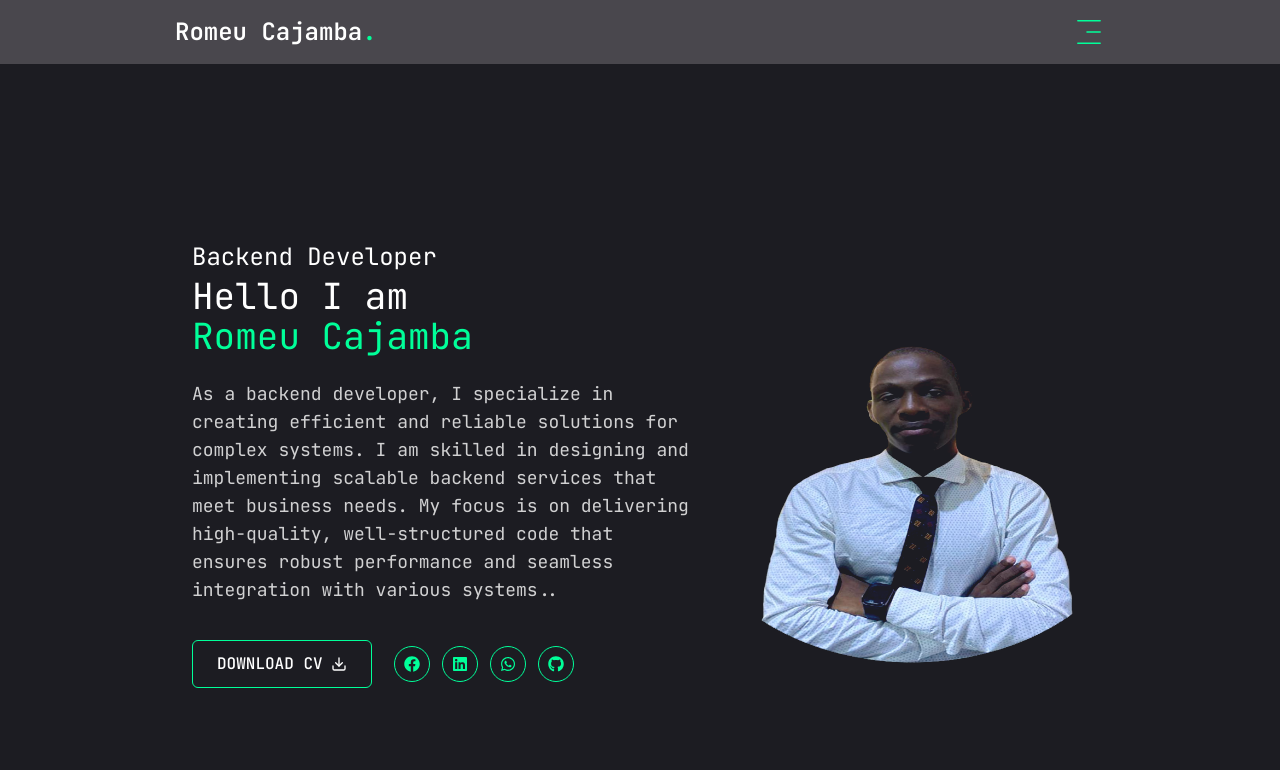
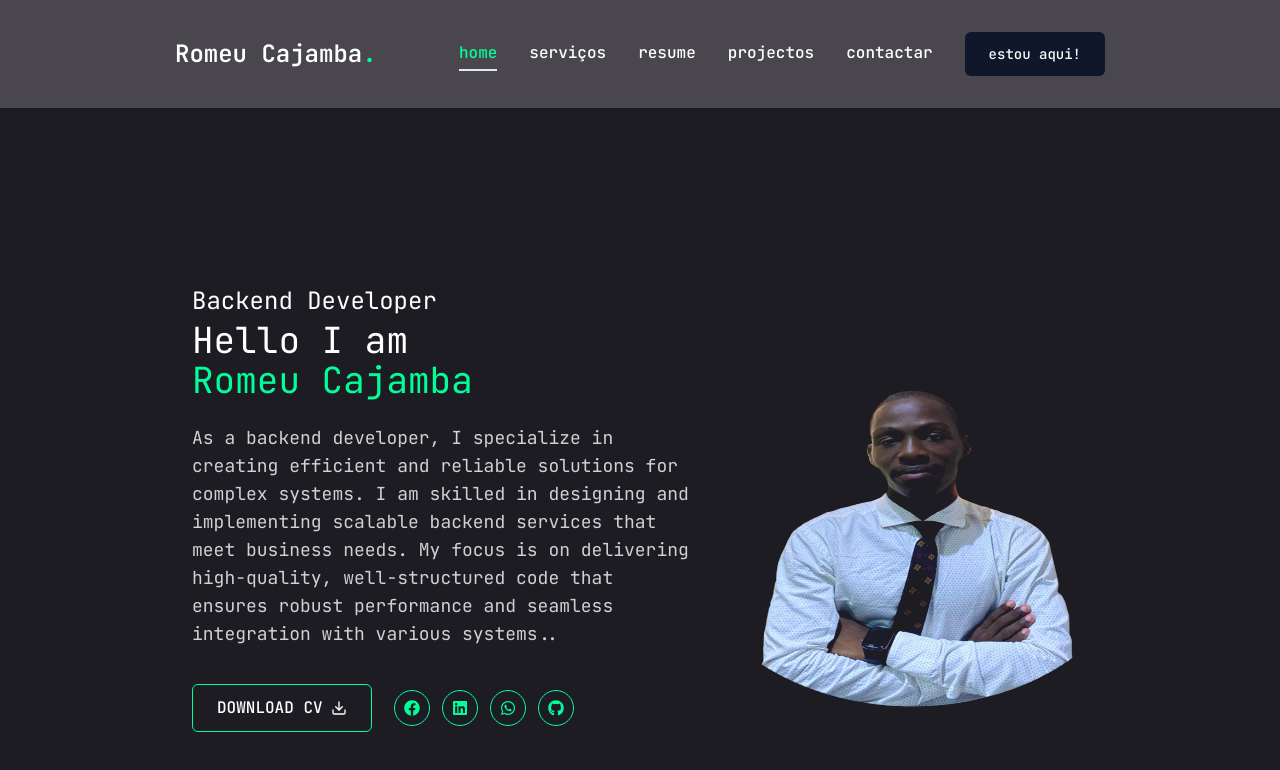
Before and after one commit to romeucajamba/portfolio_Cajamba, a Next.js app: page / in a window 1280 px wide. Shown: the top 770 px of the page. Built offline with nearby package versions, Linux system fonts and the light colour scheme.

Commit message:
feat: meun

```diff
--- a/src/components/Header.tsx
+++ b/src/components/Header.tsx
@@ -1,11 +1,10 @@
 import Link from "next/link";
-import  { Nav }  from "./Nav";
+import { Nav } from "./Nav";
 import { Button } from "./ui/button";
 import { MobileNav } from "./MobileNav";
 
-
-export function Header(){
-    return(
+export function Header() {
+    return (
         <header className="py-4 xl:py-8 text-white bg-pink-50/20">
             <div className="container mx-auto flex justify-between items-center">
 
@@ -16,18 +15,19 @@ export function Header(){
                     </h1>
                 </Link>
 
-                <div className="hidden xl:flex items-center gap-8 py-4 xl:py-8">
+                {/* Menu links for larger screens */}
+                <div className="hidden lg:flex items-center gap-8 py-4 xl:py-8">
                     <Nav />
                     <Link href="/contact">
                         <Button>estou aqui!</Button>
                     </Link>
-
                 </div>
 
-                <div className="xl:hidden">
-                    <MobileNav/>
+                {/* Mobile menu icon */}
+                <div className="lg:hidden">
+                    <MobileNav />
                 </div>
             </div>
         </header>
-    )
+    );
 }
--- a/src/components/Photo.tsx
+++ b/src/components/Photo.tsx
@@ -25,7 +25,7 @@ const Photo = () => {
                     duration: 0.4,
                         ease: "easeInOut"}}}
 
-                    className="w-[350px] h-[350px] xl:w-[498px] xl:h-[498px] md:w-[350px] md:h-[350px] sm:w-[50px] sm:h-[50px] sm:mt-20 mix-blend-lighten">
+                    className="w-[350px] h-[350px] xl:w-[498px] xl:h-[498px] md:w-[350px] md:h-[350px] sm:w-[200px] sm:h-[200px] sm:mt-20 mix-blend-lighten">
                     <Image src={RomeuPhoto} priority quality={100} fill alt="photo"
                     className="obejct-contain"
                     />
```
